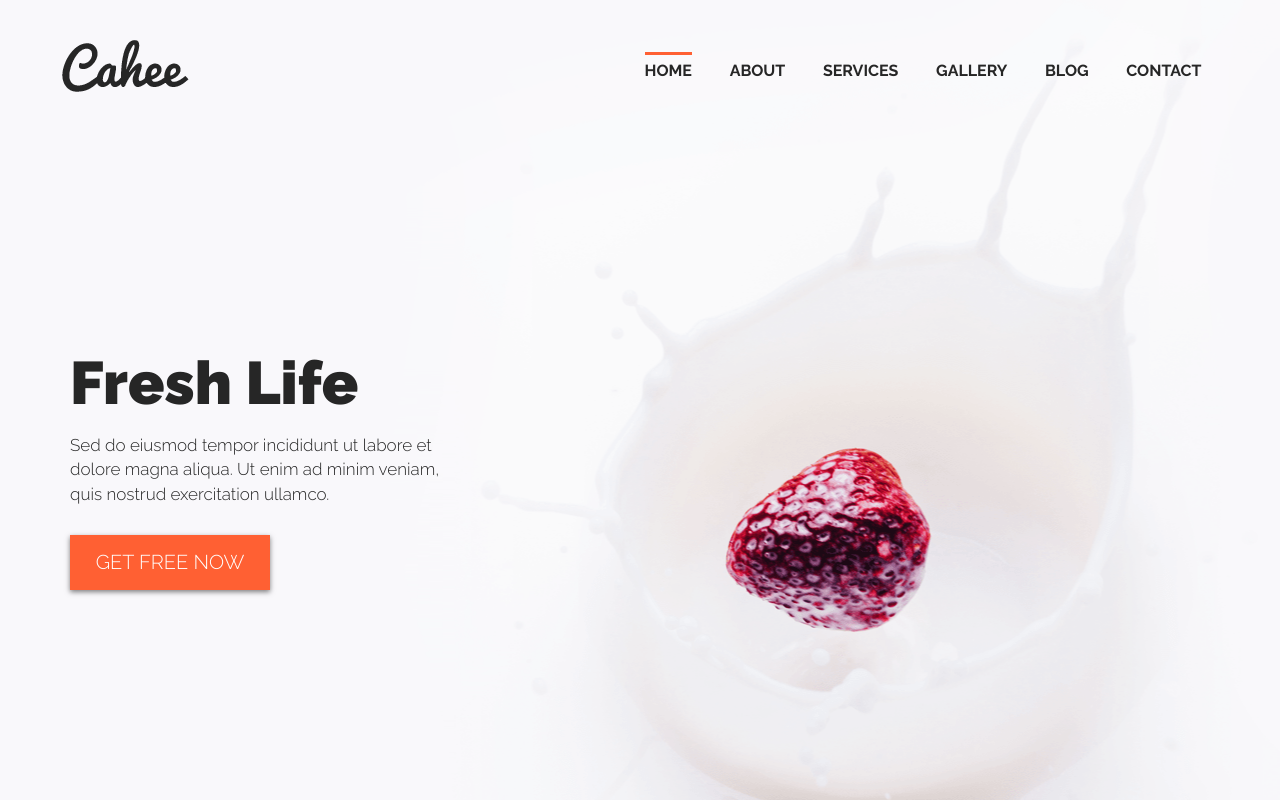
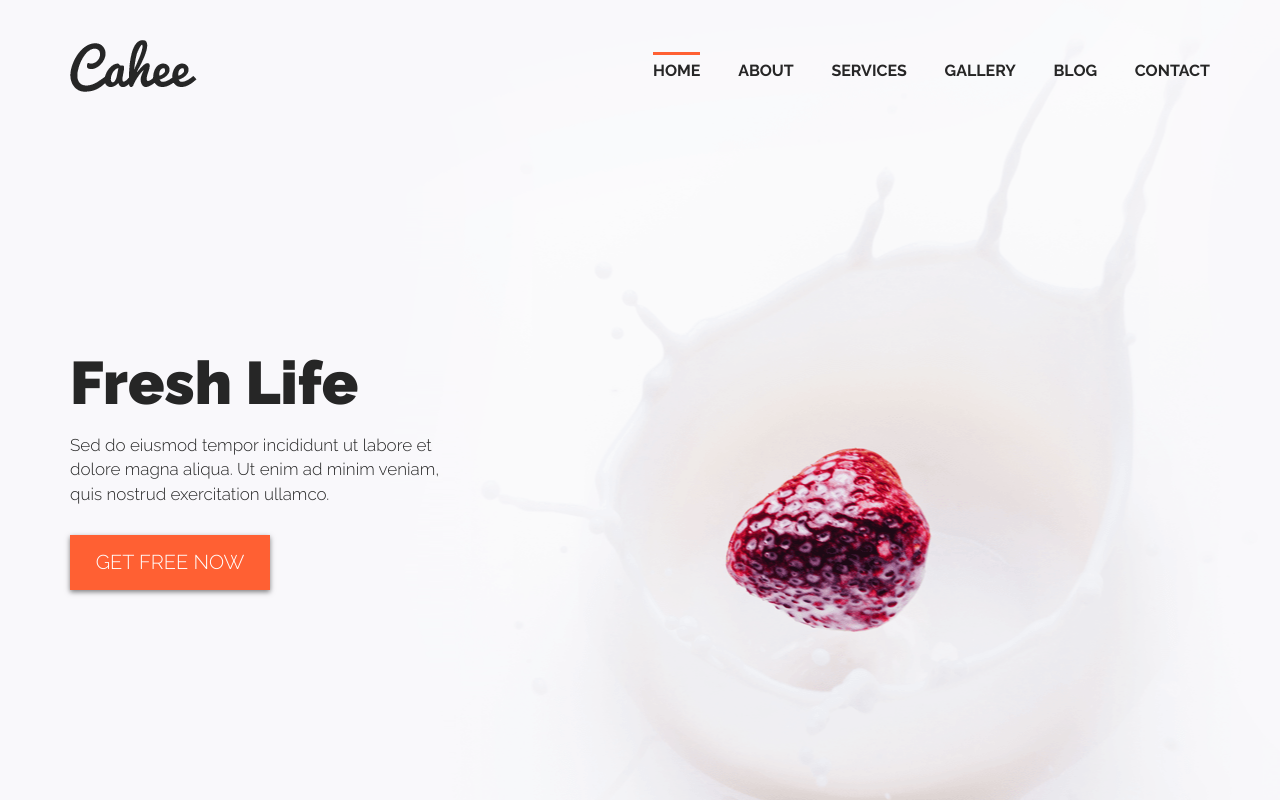
Before and after one commit to przemek-pajka/weekly-webdev-challenge-02, a plain HTML site: page index.html in a window 1280 px wide. Shown: the top 800 px of the page. Drawn offline with nearby package versions, Linux system fonts and the light colour scheme.

Commit message:
delete max-width of the top nav

```diff
--- a/sass/base.scss
+++ b/sass/base.scss
@@ -102,7 +102,6 @@ header {
 
     .top-wrapper {
         width: 100%;
-        max-width: 1263px;
         position: fixed;
         top: 0;
         background-color: transparent;
```
Also changed, not shown: css/style.css, 1 other file.
